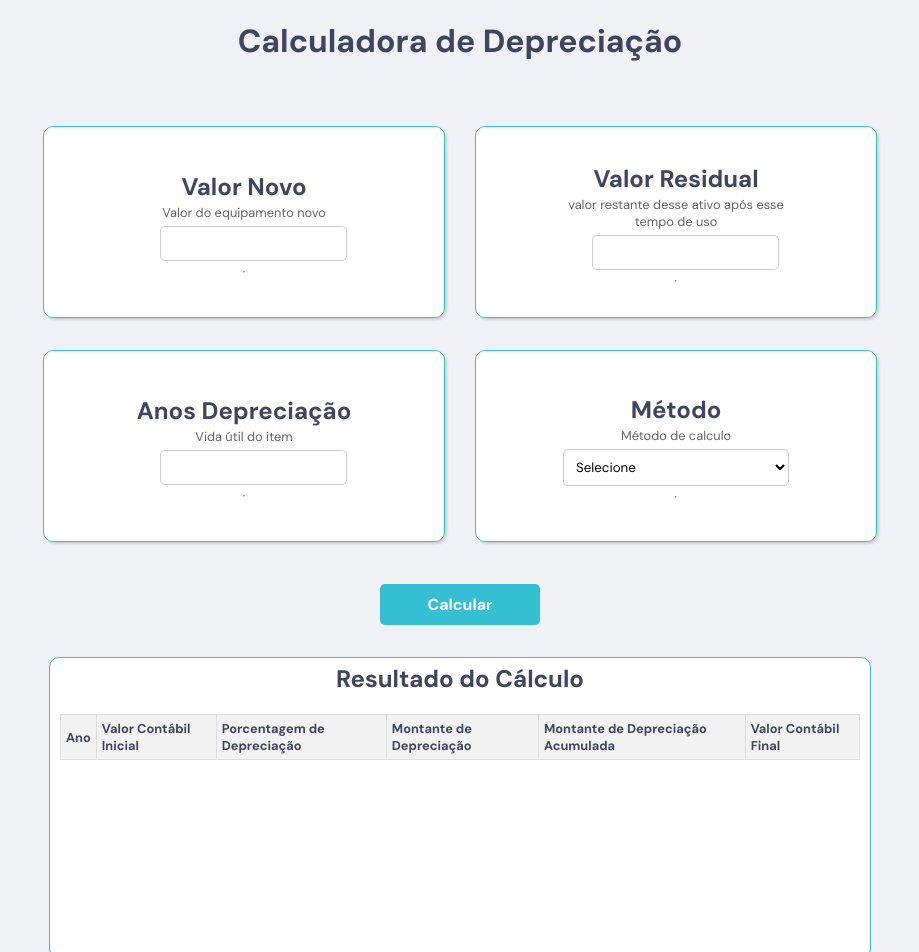
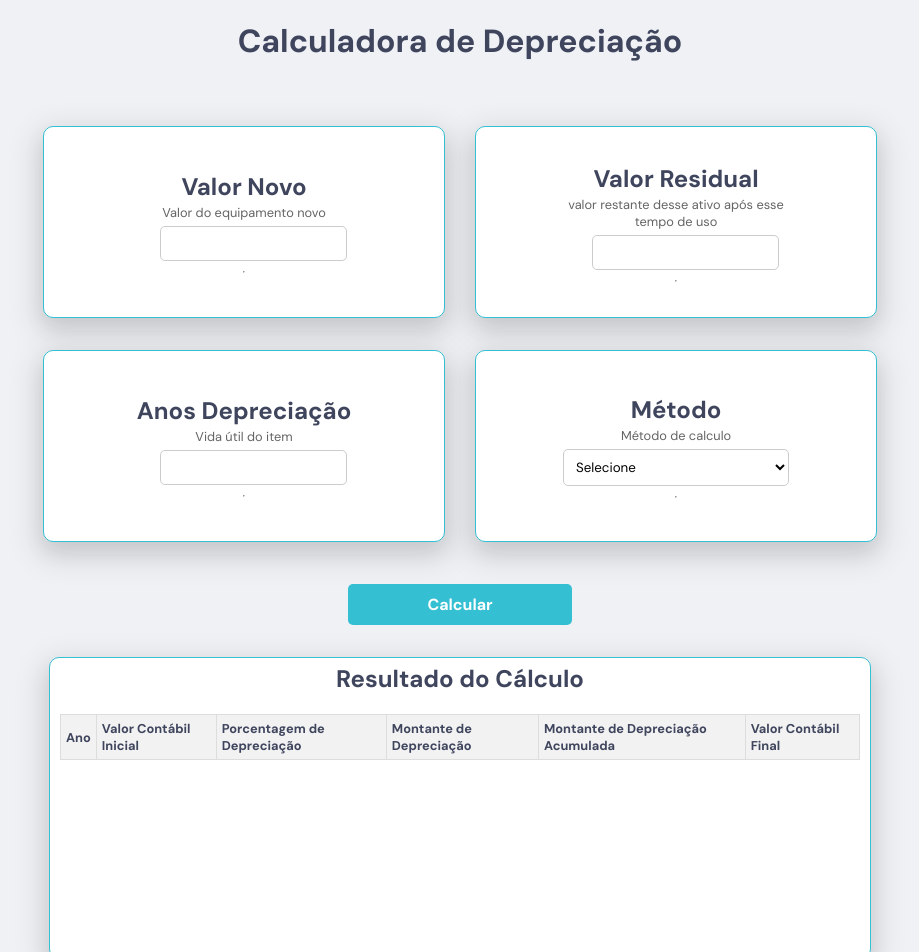
Before and after one commit to LeandroRochaS/CalculadoraDepreciao, a React (Vite) app: page / in a window 1280 px wide. Shown: the top 952 px of the page, without its empty margins (180-1099 px from the left). Built offline with nearby package versions, Linux system fonts and the light colour scheme.

Commit message:
feacture: styles update

```diff
--- a/src/pages/Home/style.scss
+++ b/src/pages/Home/style.scss
@@ -20,13 +20,14 @@
   background: #fff;
   border-radius: 10px;
   border: 1px solid $border-primary;
+  box-shadow: 0px 10px 22px -3px rgba(0, 0, 0, 0.1),
+    0px 10px 30px 8px rgba(0, 0, 0, 0.1);
 
   display: flex;
   flex-direction: column;
   align-items: center;
   justify-content: center;
 
-  box-shadow: rgba(0, 0, 0, 0.15) 1.95px 1.95px 2.6px;
   h3 {
     text-align: center;
     color: $font-primary;
@@ -68,7 +69,7 @@
 }
 
 .calcularBtn {
-  width: 10rem;
+  width: 14rem;
   margin-top: 10px;
   padding: 10px;
   border-radius: 5px;
@@ -78,10 +79,11 @@
   font-weight: bold;
   font-size: 1rem;
   cursor: pointer;
-  transition: 0.3s;
+  transition: all 600ms;
 
   &:hover {
     background: darken($border-primary, 10%);
+    transform: scale3d(1.05, 1.05, 1.05);
   }
 }
 
@@ -102,6 +104,8 @@
   background: #fff;
   border-radius: 10px;
   border: 1px solid $border-primary;
+  box-shadow: 0px 10px 22px -3px rgba(0, 0, 0, 0.1),
+    0px 10px 30px 8px rgba(0, 0, 0, 0.1);
 
   h2 {
     color: $font-primary;
```
